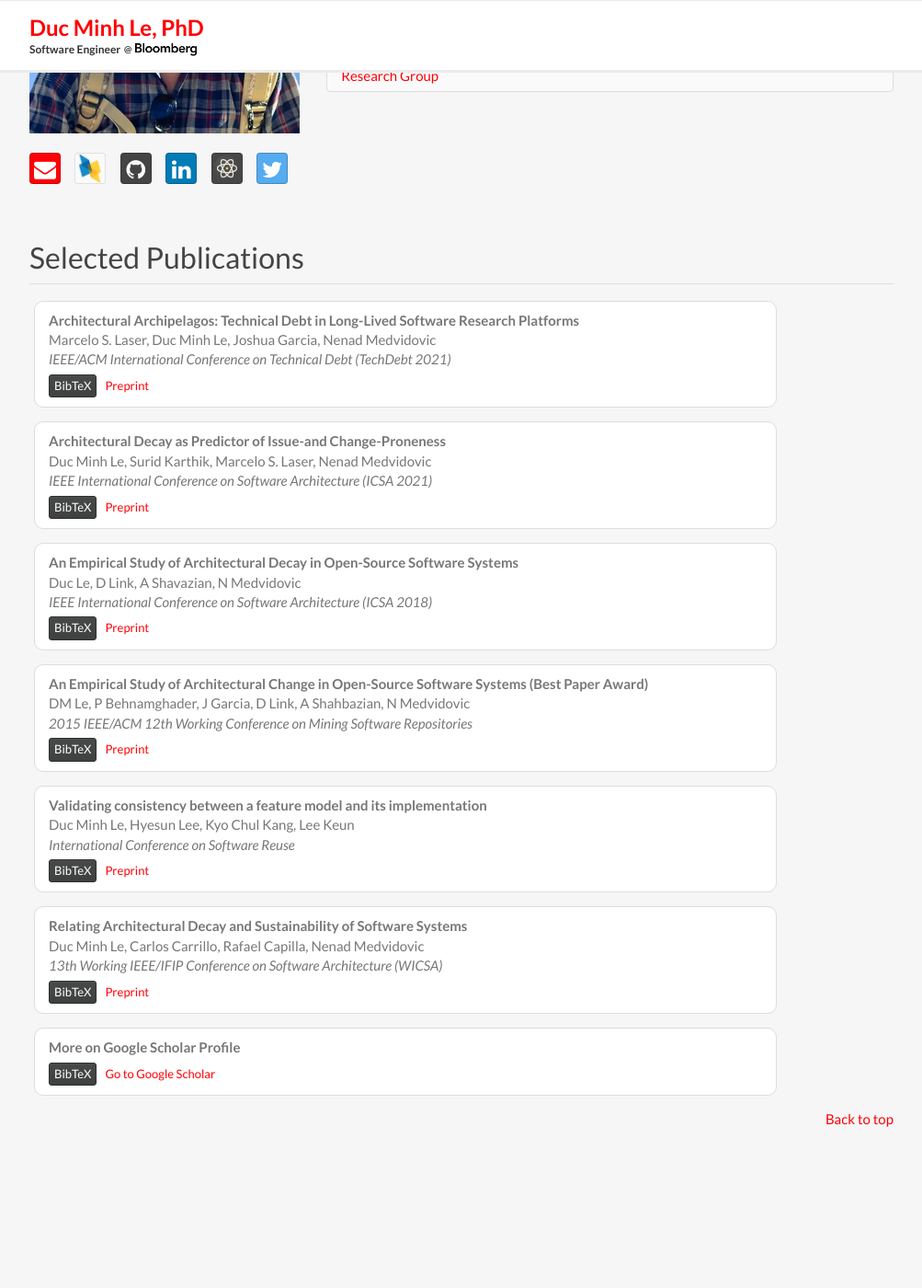
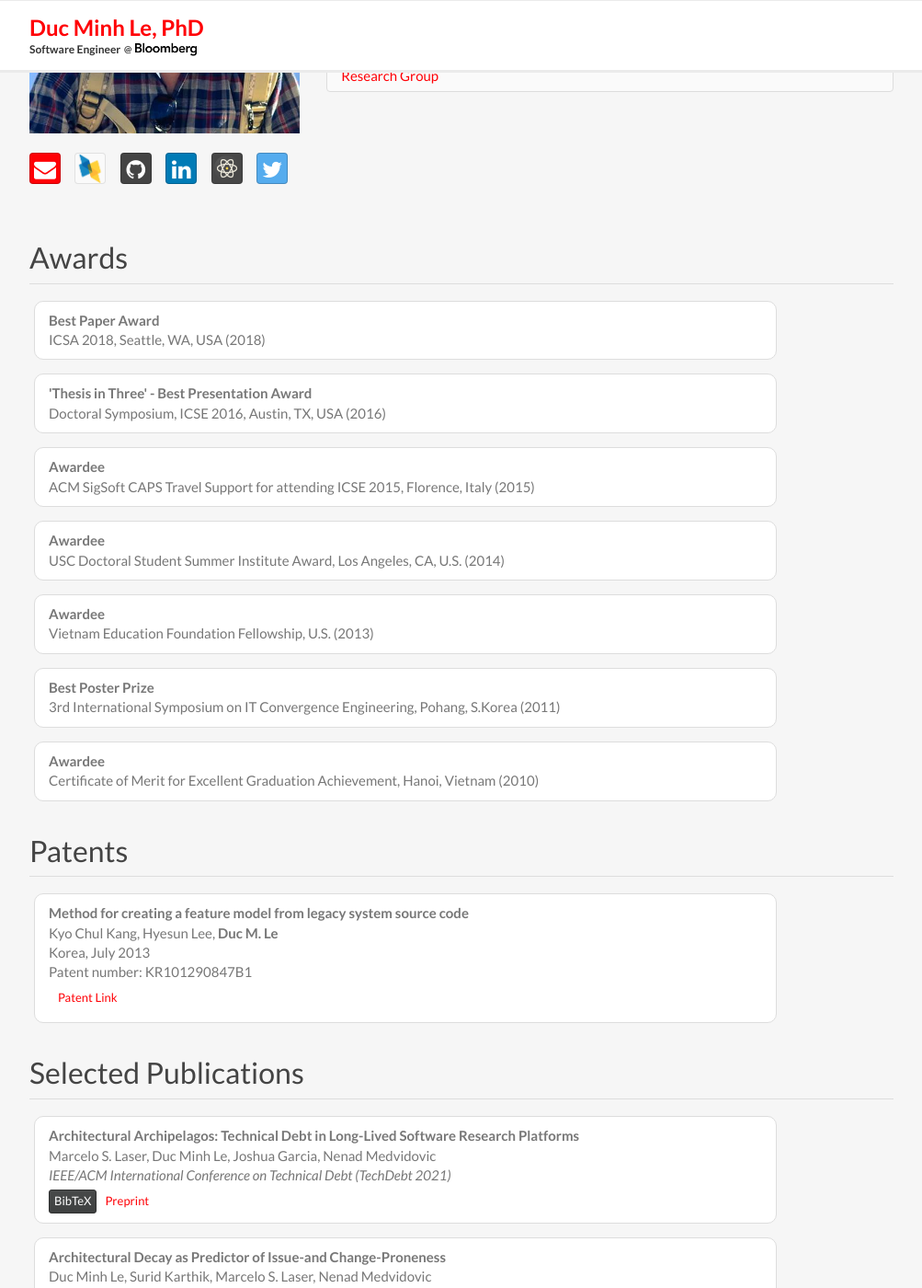
Before and after one commit to lemduc/lemduc.github.io, a Jekyll site: the page built from index.html, in a window 1280 px wide and 1400 px high, scrolled down 293 px. Shown: the whole window at 92% size, without its empty margins (138-1141 px from the left). Built offline with Jekyll 4.4.1, drawn with Linux system fonts in a browser that asks for light colours; nearby versions of some CDN libraries; before the commit the page ends 1521 px from its top, so only the background shows below that.

Commit message:
Update with Cursor

```diff
--- /dev/null
+++ b/_includes/awards.html
@@ -0,0 +1,56 @@
+<div class="row">
+    <div class="col-pub">
+        <div class="award-html">
+            <span class="award-title"><strong>Best Paper Award</strong></span><br>
+            <span class="award-desc">ICSA 2018, Seattle, WA, USA (2018)</span><br>
+        </div>
+    </div>
+</div>
+<div class="row">
+    <div class="col-pub">
+        <div class="award-html">
+            <span class="award-title"><strong>'Thesis in Three' - Best Presentation Award</strong></span><br>
+            <span class="award-desc">Doctoral Symposium, ICSE 2016, Austin, TX, USA (2016)</span><br>
+        </div>
+    </div>
+</div>
+<div class="row">
+    <div class="col-pub">
+        <div class="award-html">
+            <span class="award-title"><strong>Awardee</strong></span><br>
+            <span class="award-desc">ACM SigSoft CAPS Travel Support for attending ICSE 2015, Florence, Italy (2015)</span><br>
+        </div>
+    </div>
+</div>
+<div class="row">
+    <div class="col-pub">
+        <div class="award-html">
+            <span class="award-title"><strong>Awardee</strong></span><br>
+            <span class="award-desc">USC Doctoral Student Summer Institute Award, Los Angeles, CA, U.S. (2014)</span><br>
+        </div>
+    </div>
+</div>
+<div class="row">
+    <div class="col-pub">
+        <div class="award-html">
+            <span class="award-title"><strong>Awardee</strong></span><br>
+            <span class="award-desc">Vietnam Education Foundation Fellowship, U.S. (2013)</span><br>
+        </div>
+    </div>
+</div>
+<div class="row">
+    <div class="col-pub">
+        <div class="award-html">
+            <span class="award-title"><strong>Best Poster Prize</strong></span><br>
+            <span class="award-desc">3rd International Symposium on IT Convergence Engineering, Pohang, S.Korea (2011)</span><br>
+        </div>
+    </div>
+</div>
+<div class="row">
+    <div class="col-pub">
+        <div class="award-html">
+            <span class="award-title"><strong>Awardee</strong></span><br>
+            <span class="award-desc">Certificate of Merit for Excellent Graduation Achievement, Hanoi, Vietnam (2010)</span><br>
+        </div>
+    </div>
+</div>
--- /dev/null
+++ b/_includes/patents.html
@@ -0,0 +1,11 @@
+<div class="row">
+    <div class="col-pub">
+        <div class="patent-html">
+            <span class="patent-title"><strong>Method for creating a feature model from legacy system source code</strong></span><br>
+            <span class="patent-inventors">Kyo Chul Kang, Hyesun Lee, <strong>Duc M. Le</strong></span><br>
+            <span class="patent-meta">Korea, July 2013</span><br>
+            <span class="patent-number">Patent number: KR101290847B1</span><br>
+            <a href="https://patents.google.com/patent/KR101290847B1/ko" class="btn btn-link btn-sm" role="button">Patent Link</a>
+        </div>
+    </div>
+</div>
--- a/index.html
+++ b/index.html
@@ -1,6 +1,31 @@
 ---
 layout: default
 ---
-<h2>Selected Publications</h2>
+<h2 onclick="toggleSection('awards-section')" style="cursor:pointer;">Awards</h2>
 <hr/>
+<div id="awards-section">
+{% include awards.html %}
+</div>
+
+<h2 onclick="toggleSection('patents-section')" style="cursor:pointer;">Patents</h2>
+<hr/>
+<div id="patents-section">
+{% include patents.html %}
+</div>
+
+<h2 onclick="toggleSection('publications-section')" style="cursor:pointer;">Selected Publications</h2>
+<hr/>
+<div id="publications-section">
 {% include publications.html %}
+</div>
+
+<script>
+function toggleSection(id) {
+  var section = document.getElementById(id);
+  if (section.style.display === 'none') {
+    section.style.display = '';
+  } else {
+    section.style.display = 'none';
+  }
+}
+</script>
```
Also changed, not shown: Gemfile.lock.
